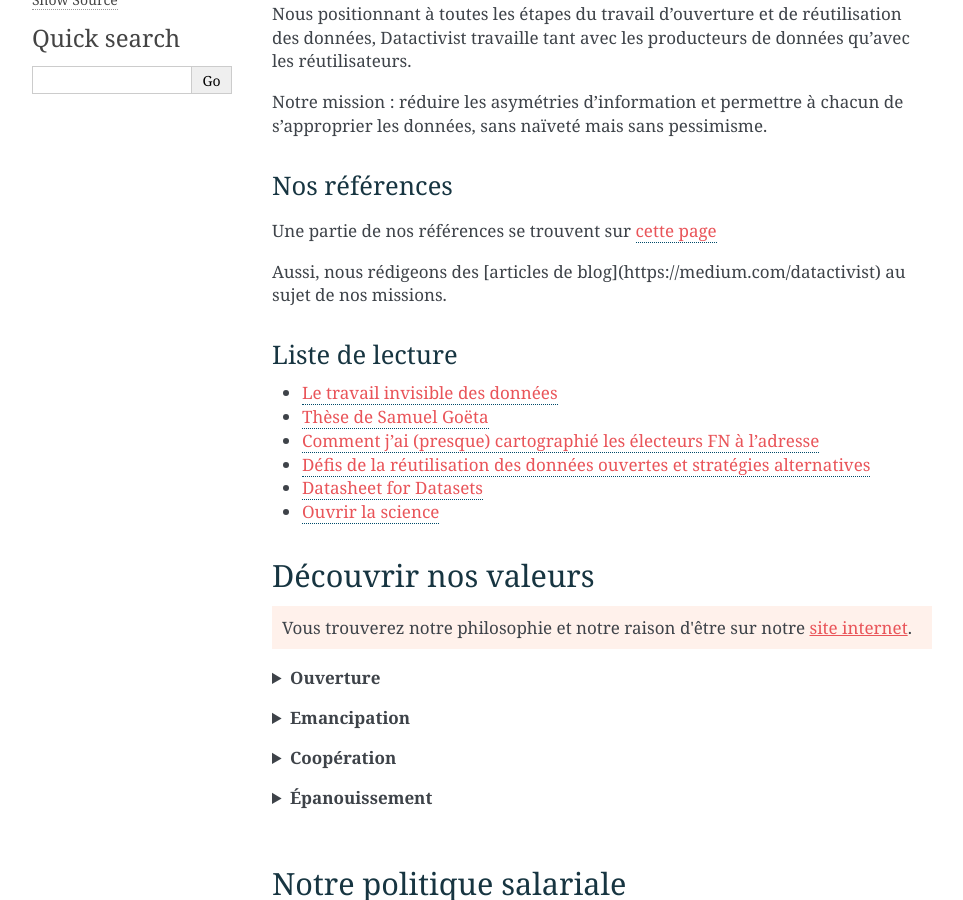
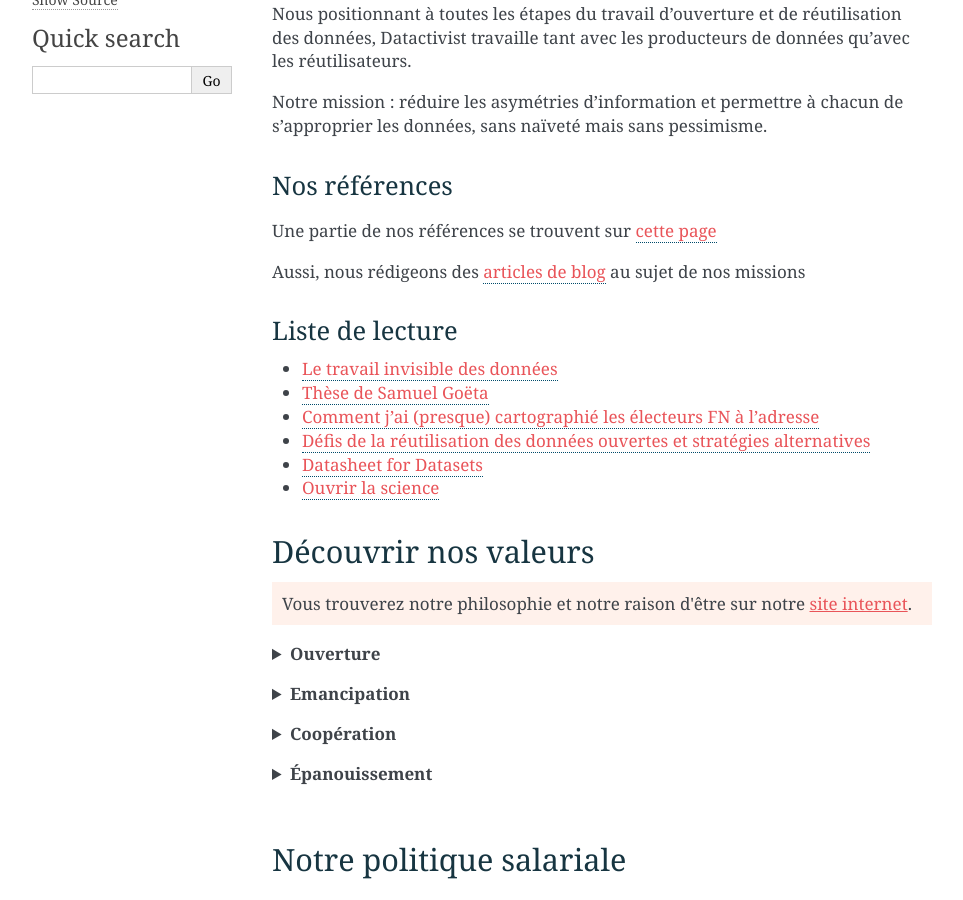
Before and after one commit to datactivist/documentation-datactivist, a Sphinx documentation site: the page built from docs/source/travailler-chez-datactivist.md, in a window 1280 px wide and 900 px high, scrolled down 560 px. Shown: the whole window, without its empty margins (148-1111 px from the left). Built offline with Sphinx 7.4.7, drawn with Linux system fonts in a browser that asks for light colours.

Commit message:
Update travailler-chez-datactivist.md

```diff
--- a/docs/source/travailler-chez-datactivist.md
+++ b/docs/source/travailler-chez-datactivist.md
@@ -27,8 +27,10 @@
 ### Nos références
 
 Une partie de nos références se trouvent sur [cette page](https://datactivist.coop/fr/references/)
+
 <p>
-Aussi, nous rédigeons des [articles de blog](https://medium.com/datactivist) au sujet de nos missions.
+
+Aussi, nous rédigeons des [articles de blog](https://medium.com/datactivist) au sujet de nos missions
 
 ### Liste de lecture
 
```
